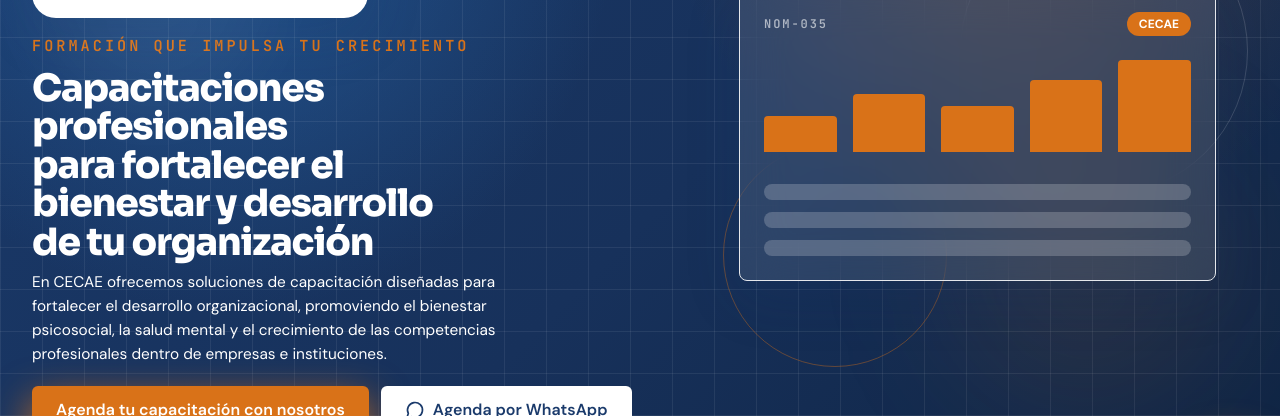
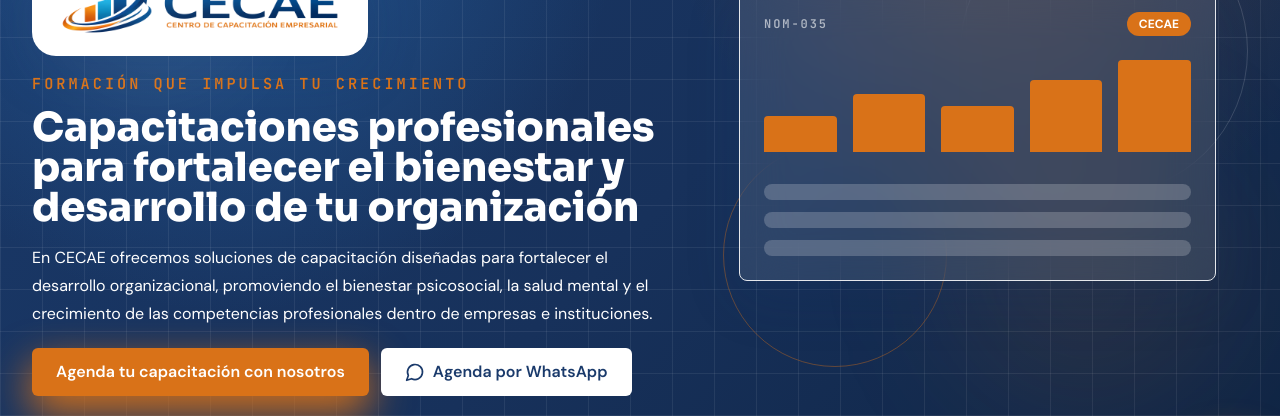
Before and after one commit to BryanPMX/CECAE-platform, a React (Vite) app: page / in a window 1280 px wide. Shown: the part 296-712 px from the top of the page. Built offline with nearby package versions, Linux system fonts and the light colour scheme; no server answers.

Commit message:
Restore natural hero title wrapping

```diff
--- a/src/components/sections/HeroSection.tsx
+++ b/src/components/sections/HeroSection.tsx
@@ -39,10 +39,10 @@
           <p className="mt-6 font-mono text-sm font-semibold uppercase tracking-[0.2em] text-orange sm:text-base lg:mt-4 lg:text-[0.95rem]">
             {t('hero.tagline')}
           </p>
-          <h1 className="mt-4 max-w-[13ch] font-display text-3xl font-extrabold text-[clamp(2.5rem,4.35vw,4.35rem)] !leading-[1.02] tracking-[-0.03em] [text-wrap:balance] lg:mt-3 lg:max-w-[16ch] lg:text-[clamp(2.35rem,2.75vw,3.1rem)]">
+          <h1 className="mt-4 font-display text-3xl font-extrabold leading-tight sm:text-5xl lg:mt-3 lg:text-[clamp(2.5rem,3.1vw,3.5rem)]">
             {t('hero.title')}
           </h1>
-          <p className="mt-5 max-w-[36rem] text-base leading-7 text-white/82 sm:text-lg sm:leading-8 lg:mt-2 lg:max-w-[32rem] lg:text-[0.96rem] lg:leading-6">
+          <p className="mt-6 max-w-2xl text-base leading-7 text-white/78 sm:text-lg sm:leading-8 lg:mt-4 lg:text-base lg:leading-7">
             {t('hero.subtitle')}
           </p>
           <div className="mt-8 flex flex-col gap-3 sm:flex-row lg:mt-5">
```
